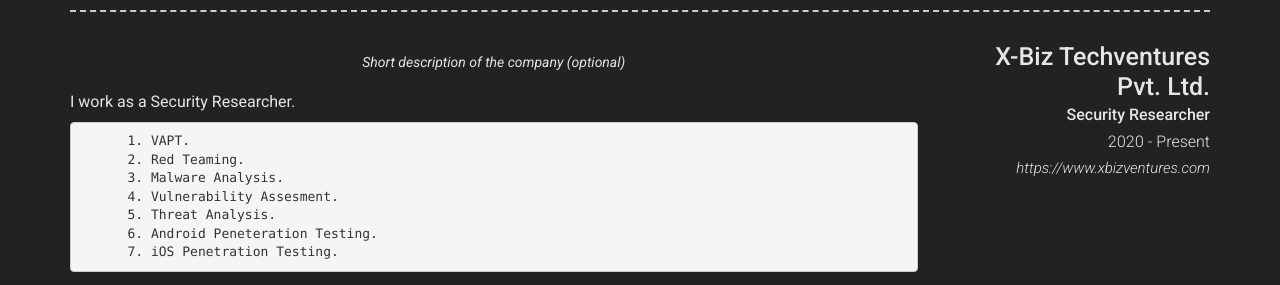
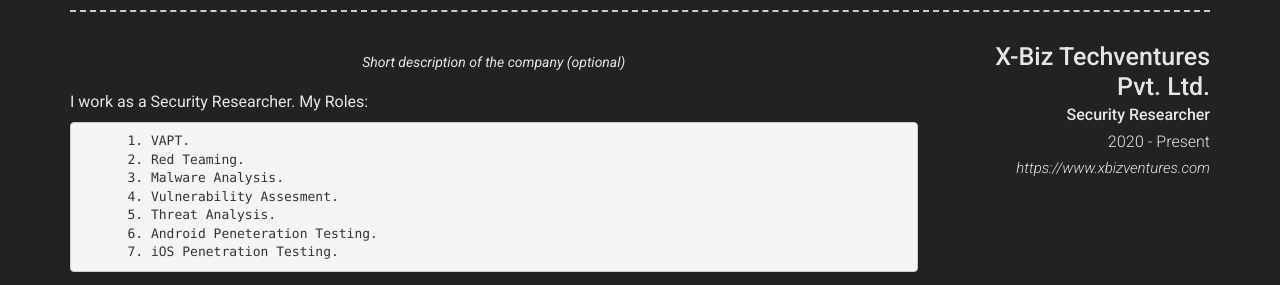
Before and after one commit to yashomer1994/Resume, a Jekyll site: the page built from index.md, in a window 1280 px wide. Shown: the part 834-1119 px from the top of the page. Built offline with Jekyll 4.4.1, drawn with Linux system fonts in a browser that asks for light colours; nearby versions of some CDN libraries.

Commit message:
Update _config.yml

```diff
--- a/_config.yml
+++ b/_config.yml
@@ -94,6 +94,7 @@
           Short description of the company (optional)
         description: | # this will include new lines to allow paragraphs
           I work as a Security Researcher.
+          My Roles:
 
                     1. VAPT.
                     2. Red Teaming.
```
